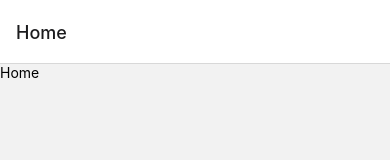
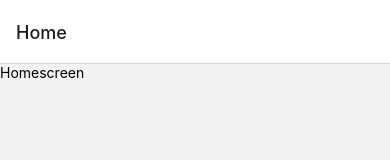
Before and after one commit to austinmula/procrastinate--react-native-journal-, a React Native app: screen / in a window 390 px wide. Shown: the top 160 px of the page. Built offline with nearby package versions, Linux system fonts and the light colour scheme.

Commit message:
creating project folder structure with screen, components

```diff
--- a/App.js
+++ b/App.js
@@ -3,6 +3,7 @@ import {createBottomTabNavigator} from '@react-navigation/bottom-tabs'
 import {View, Text} from 'react-native'
 import Icon from 'react-native-vector-icons/Ionicons'
 import {GestureHandlerRootView} from 'react-native-gesture-handler'
+import Home from './src/screens/Home'
 
 const Tab = createBottomTabNavigator()
 
@@ -67,14 +68,6 @@ export default function App () {
   )
 }
 
-function Home () {
-  return (
-    <View style={{flex: 1}}>
-      <Text>Home</Text>
-    </View>
-  )
-}
-
 function Settings () {
   return (
     <View style={{flex: 1}}>
--- /dev/null
+++ b/src/screens/Home/index.js
@@ -0,0 +1,11 @@
+const {View, Text} = require('react-native')
+
+const Home = () => {
+  return (
+    <View>
+      <Text>Homescreen</Text>
+    </View>
+  )
+}
+
+export default Home
```
